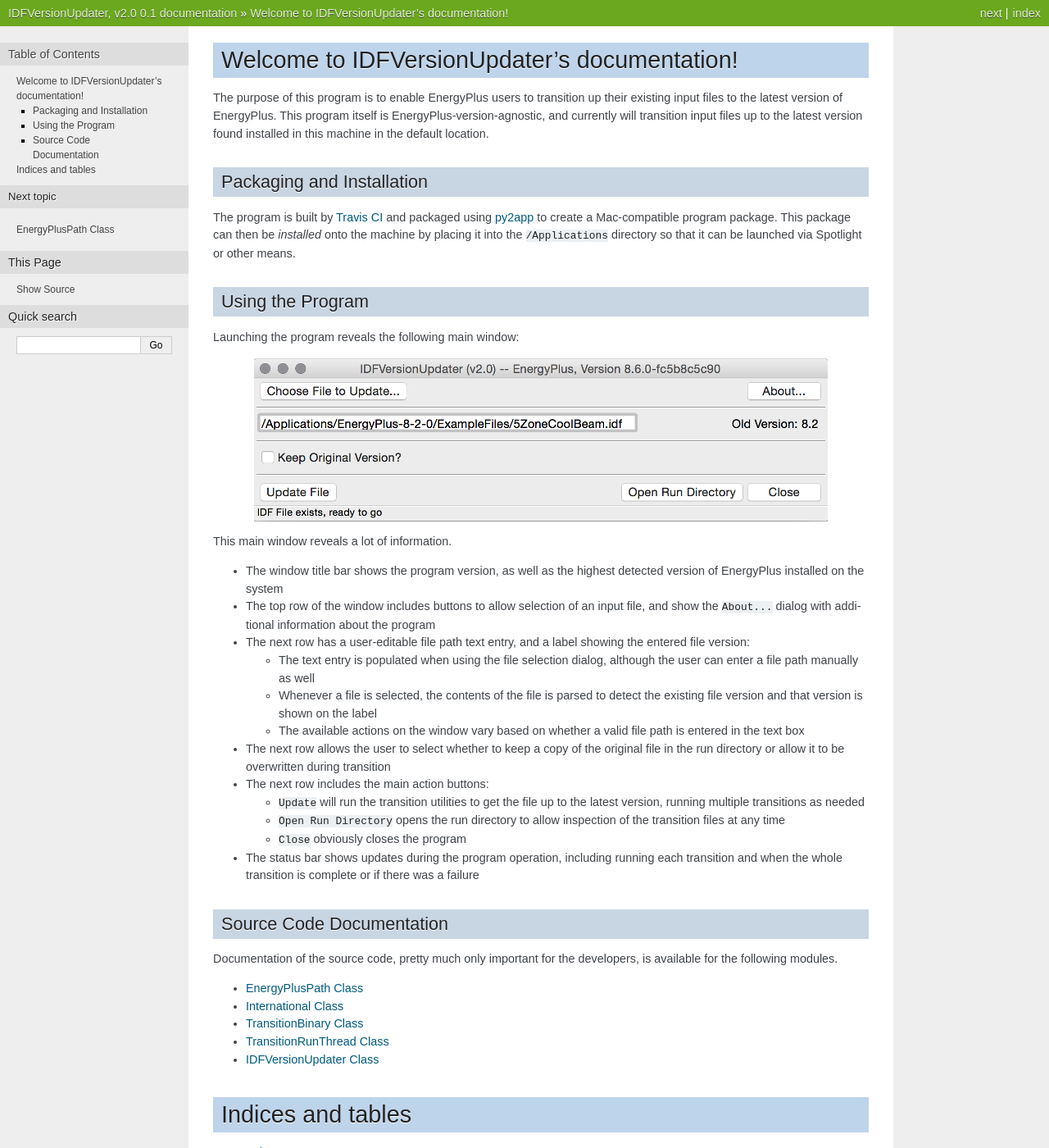
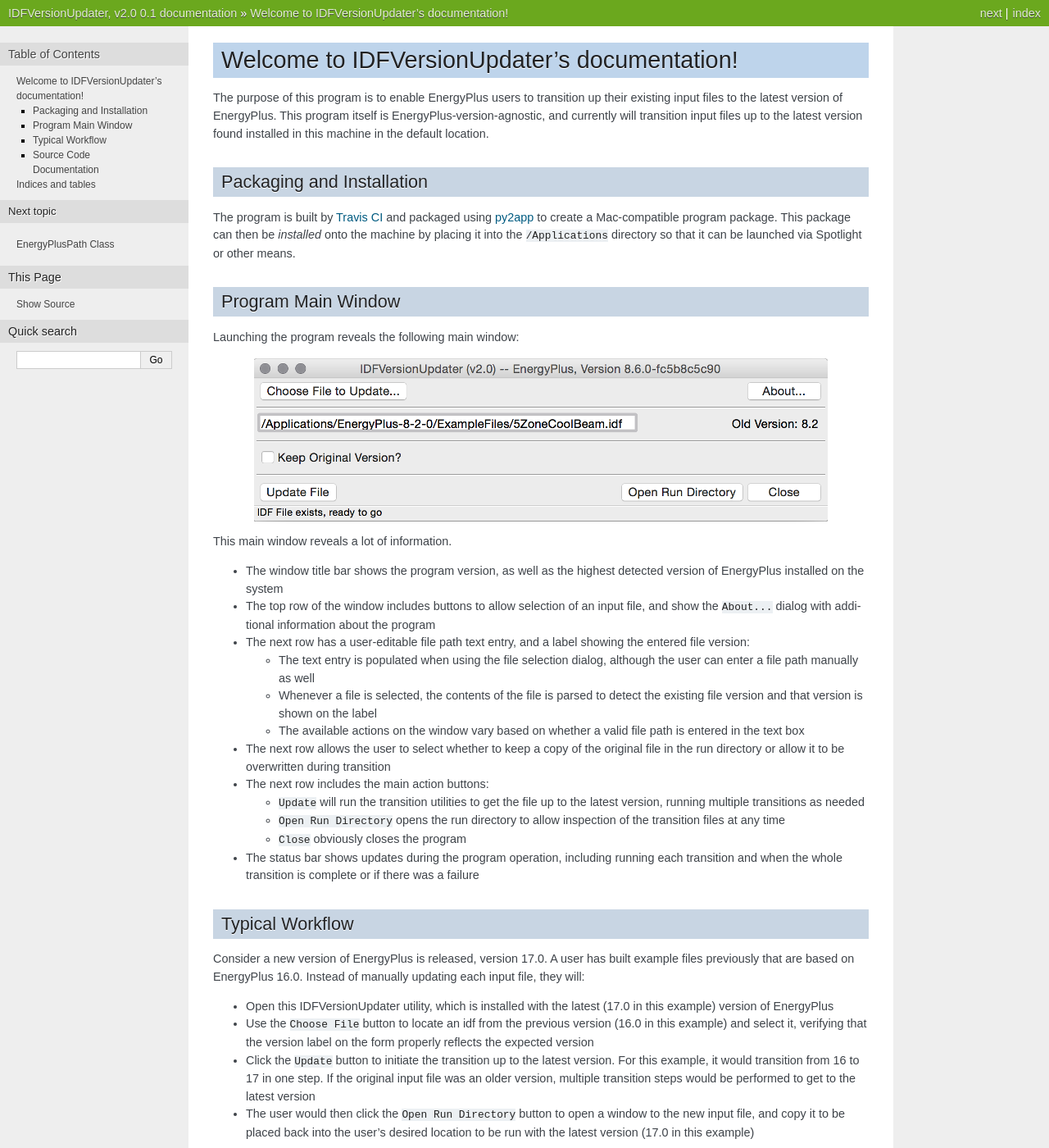
Before and after one commit to Myoldmopar/IDFVersionUpdater2, a Sphinx documentation site: the page built from docs/index.rst, in a window 1280 px wide and 1400 px high. Shown: the whole window at 82% size. Built offline with Sphinx 7.4.7, drawn with Linux system fonts in a browser that asks for light colours.

Commit message:
Add workflow documentation

```diff
--- a/docs/index.rst
+++ b/docs/index.rst
@@ -12,9 +12,9 @@
 The program is built by `Travis CI <https://travis-ci.org>`_ and packaged using `py2app <https://pythonhosted.org/py2app/>`_ to create a Mac-compatible program package.
 This package can then be *installed* onto the machine by placing it into the ``/Applications`` directory so that it can be launched via Spotlight or other means.
 
------------------
-Using the Program
------------------
+-------------------
+Program Main Window
+-------------------
 
 Launching the program reveals the following main window:
 
@@ -47,6 +47,21 @@
 
 * The status bar shows updates during the program operation, including running each transition and when the whole transition is complete or if there was a failure
 
+----------------
+Typical Workflow
+----------------
+
+Consider a new version of EnergyPlus is released, version 17.0.  A user has built example files previously that are based on EnergyPlus 16.0.
+Instead of manually updating each input file, they will:
+
+* Open this IDFVersionUpdater utility, which is installed with the latest (17.0 in this example) version of EnergyPlus
+
+* Use the ``Choose File`` button to locate an idf from the previous version (16.0 in this example) and select it, verifying that the version label on the form properly reflects the expected version
+
+* Click the ``Update`` button to initiate the transition up to the latest version.  For this example, it would transition from 16 to 17 in one step.  If the original input file was an older version, multiple transition steps would be performed to get to the latest version
+
+* The user would then click the ``Open Run Directory`` button to open a window to the new input file, and copy it to be placed back into the user's desired location to be run with the latest version (17.0 in this example)
+
 -------------------------
 Source Code Documentation
 -------------------------
```
